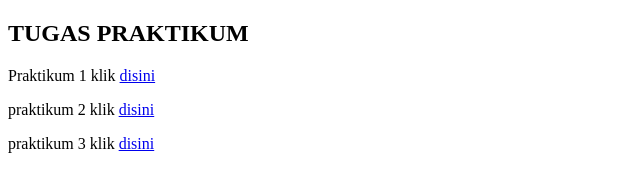
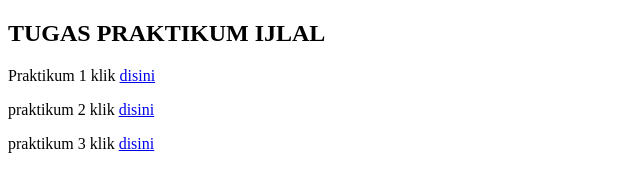
Before and after one commit to ijlalibaspurnama/ijlalibaspurnama.github.io, a plain HTML site: page index.html in a window 1280 px wide. Shown: the whole page, without its empty margins (0-640 px from the left). Drawn offline with Linux system fonts and the light colour scheme.

Commit message:
update index.html

```diff
--- a/index.html
+++ b/index.html
@@ -9,7 +9,7 @@
 
 <body>
 
-  <h2>TUGAS PRAKTIKUM</h2>
+  <h2>TUGAS PRAKTIKUM IJLAL</h2>
 
   <p>
     <p></p>Praktikum 1 klik <a href="praktikum1.html">disini</a>
```
